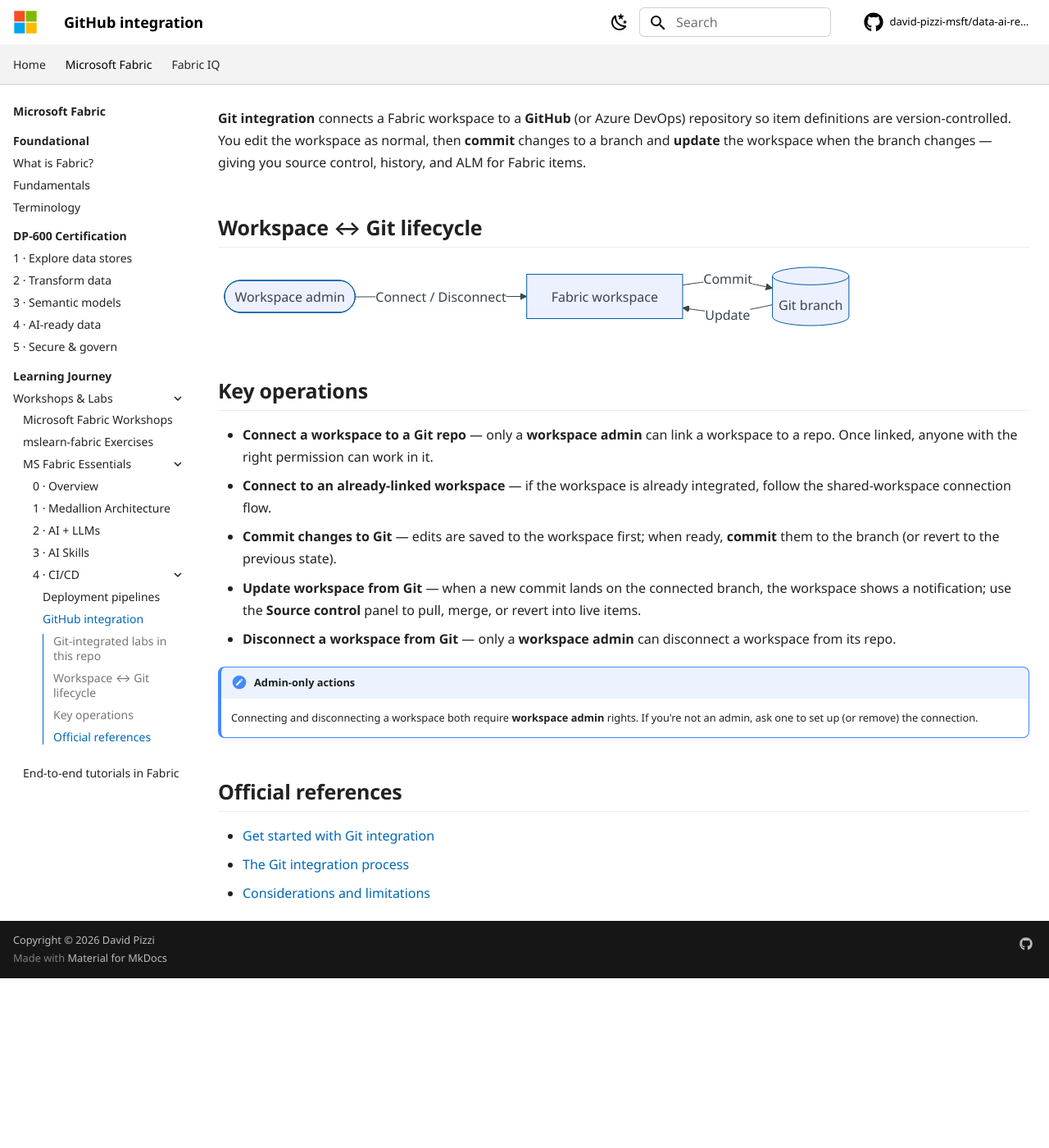
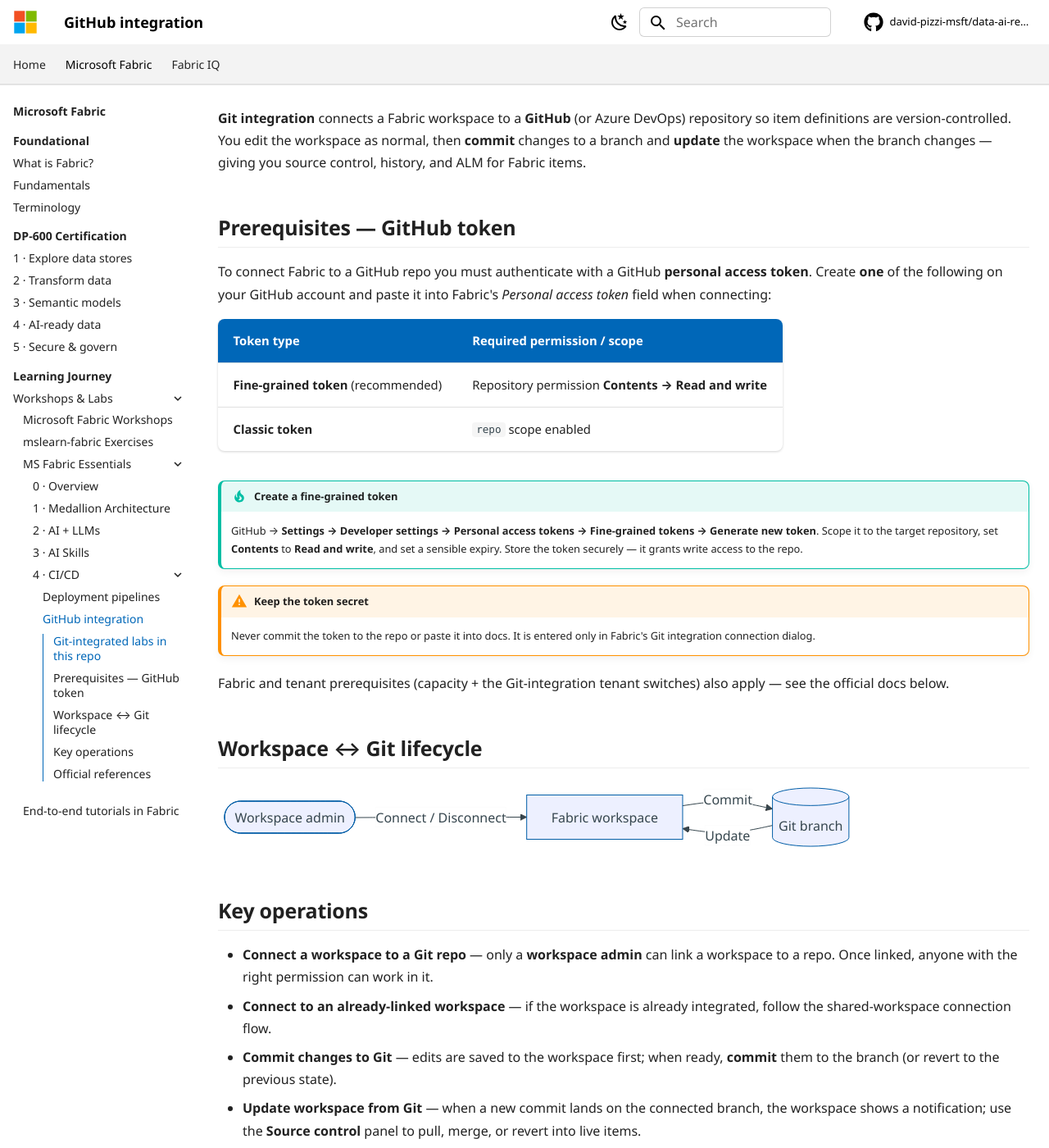
Before and after one commit to david-pizzi-msft/data-ai-reference, an MkDocs documentation site: the page built from docs/fabric/learning-journey/workshops/ms-fabric-essentials/cicd/github-integration.md, in a window 1280 px wide and 1400 px high, scrolled down 729 px. Shown: the whole window at 82% size. Built offline with MkDocs 1.6.1 and Material for MkDocs 9.7.7, drawn with Linux system fonts in a browser that asks for light colours; some web fonts are replaced; comment, search, counter and statistics services are not loaded; before the commit the page ends 1922 px from its top, so only the background shows below that.

Commit message:
docs: document GitHub PAT prerequisites for Fabric Git integration

````diff
--- a/docs/fabric/learning-journey/workshops/ms-fabric-essentials/cicd/github-integration.md
+++ b/docs/fabric/learning-journey/workshops/ms-fabric-essentials/cicd/github-integration.md
@@ -25,6 +25,29 @@ item definitions are version-controlled. You edit the workspace as normal, then
 changes to a branch and **update** the workspace when the branch changes — giving you source
 control, history, and ALM for Fabric items.
 
+## Prerequisites — GitHub token
+
+To connect Fabric to a GitHub repo you must authenticate with a GitHub **personal access token**.
+Create **one** of the following on your GitHub account and paste it into Fabric's *Personal access
+token* field when connecting:
+
+| Token type | Required permission / scope |
+| --- | --- |
+| **Fine-grained token** (recommended) | Repository permission **Contents → Read and write** |
+| **Classic token** | `repo` scope enabled |
+
+!!! tip "Create a fine-grained token"
+    GitHub → **Settings → Developer settings → Personal access tokens → Fine-grained tokens → Generate new token**.
+    Scope it to the target repository, set **Contents** to **Read and write**, and set a sensible expiry.
+    Store the token securely — it grants write access to the repo.
+
+!!! warning "Keep the token secret"
+    Never commit the token to the repo or paste it into docs. It is entered only in Fabric's Git
+    integration connection dialog.
+
+Fabric and tenant prerequisites (capacity + the Git-integration tenant switches) also apply — see
+the official docs below.
+
 ## Workspace ↔ Git lifecycle
 
 ```mermaid
````
